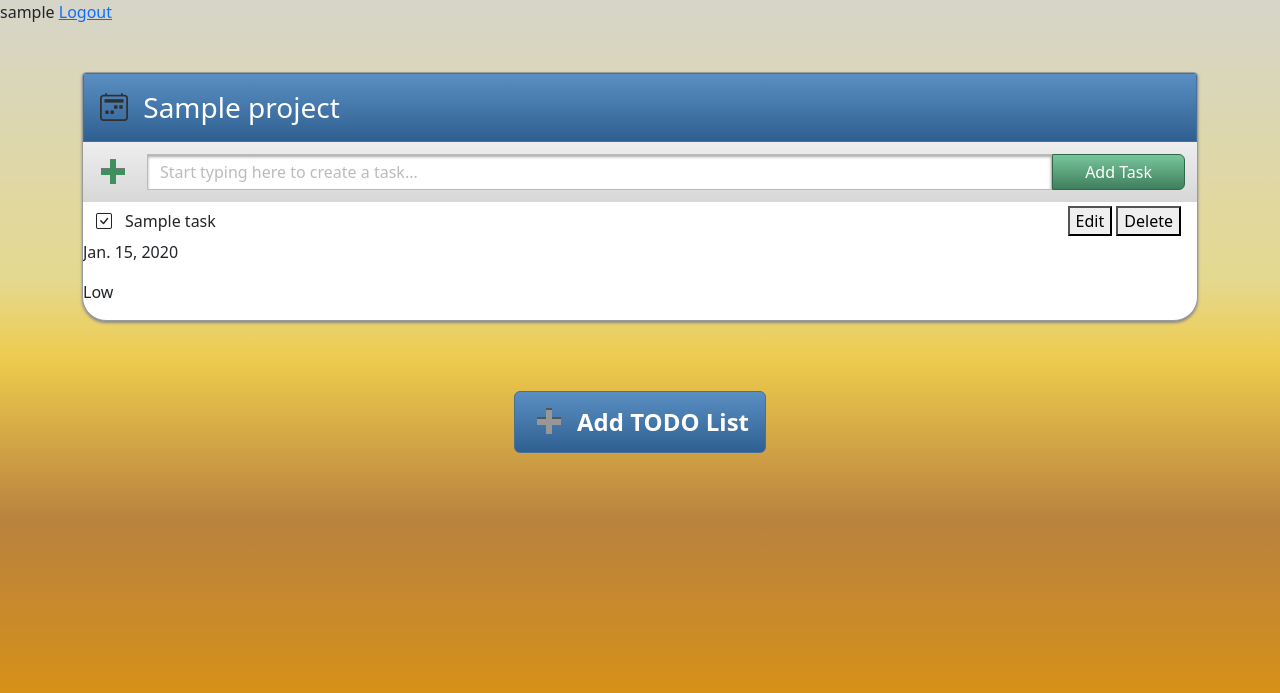
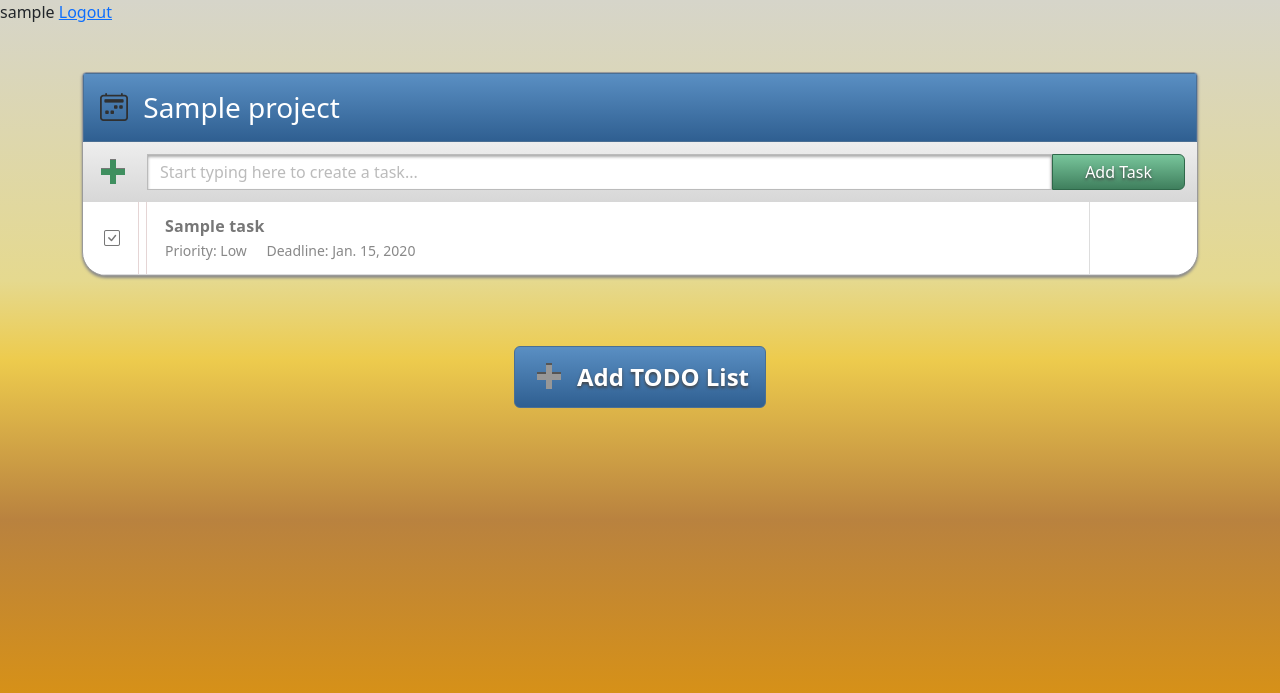
Before and after one commit to anastasiiaoshega513/task-manager, a Django app: page / in a window 1280 px wide. Shown: the top 693 px of the page. Run offline with Django 5.2, Linux system fonts and the light colour scheme; a user stored in the database is signed in; tables that the repository leaves empty hold one stand-in row (values such as "Sample post").

Commit message:
feat(ui): Restyle project and task cards
Co-Authored-By: Claude Sonnet 5 <noreply@anthropic.com>

```diff
--- a/static/css/styles.css
+++ b/static/css/styles.css
@@ -62,6 +62,7 @@ body {
   font-weight: 600;
   margin-top: 20px;
   border: 1px solid #4a6f94;
+  text-shadow: 0 2px 3px #444;
 }
 
 .plus-icon {
@@ -105,8 +106,109 @@ body {
   );
   border: 1.5px solid #2f684a;
   border-radius: 0 6px 6px 0;
+  text-shadow: 0 2px 3px #444;
 }
 
 .task-create-form input::placeholder {
   color: #bbb;
 }
+
+.task-item {
+  padding: 12px 0;
+  border-bottom: 1px solid #ddd;
+  background-image:
+    linear-gradient(to right, transparent 55px, #e5d5d5 55px 56px, transparent 56px),
+    linear-gradient(to right, transparent 63px, #e5d5d5 63px 64px, transparent 64px),
+    linear-gradient(to left, transparent 107px, #ddd 107px 108px, transparent 108px);
+}
+
+.task-actions {
+  visibility: hidden;
+  color: #777;
+}
+
+.task-actions button + button {
+  border-left: 1px solid #ddd;
+}
+
+.task-item:hover .task-actions {
+  visibility: visible;
+}
+
+.task-item:hover {
+  background-color: #fffdd8;
+}
+
+.no-tasks {
+  margin: 0;
+  padding: 16px 77px;
+  min-height: 60px;
+}
+
+.task-name {
+  color: #777;
+  font-weight: 600;
+  letter-spacing: 0.2px;
+}
+
+.task-meta {
+  color: #888;
+  font-weight: 500;
+}
+
+.task-update-form {
+  display: flex;
+  align-items: center;
+  gap: 12px;
+  padding: 16px;
+}
+
+.task-update-form p {
+  margin: 0;
+}
+
+.task-update-form label {
+  color: #777;
+  font-weight: 600;
+}
+
+.task-update-form button {
+  color: white;
+  background: linear-gradient(
+    to bottom,
+    #78c59b,
+    #3f7f5d
+  );
+  border: 1px solid #2f684a;
+  padding: 6px 18px;
+}
+
+.project-form button {
+  padding: 6px 16px;
+}
+
+.add-project-button:hover,
+.add-project-button:active {
+  color: white;
+}
+
+.project-form {
+  width: fit-content;
+  margin: 0 auto 20px;
+  padding: 16px 20px;
+  background: white;
+  border-radius: 6px;
+
+  display: flex;
+  align-items: center;
+  gap: 8px;
+}
+
+.project-form p {
+  margin: 0;
+}
+
+.project-form label {
+  color: #777;
+  font-weight: 600;
+}
--- a/templates/tasks/partials/project.html
+++ b/templates/tasks/partials/project.html
@@ -56,7 +56,7 @@
     {% for task in project.tasks.all %}
       {% include "tasks/partials/task.html" %}
     {% empty %}
-      <p>No tasks yet.</p>
+      <p class="task-name no-tasks">No tasks yet.</p>
     {% endfor %}
   </div>
 </div>
--- a/templates/tasks/partials/task.html
+++ b/templates/tasks/partials/task.html
@@ -1,8 +1,8 @@
-<div id="task-{{ task.pk }}">
-  <div class="d-flex align-items-center">
+<div id="task-{{ task.pk }}" class="task-item d-flex align-items-center">
   <button
     type="button"
-      class="btn"
+    class="btn ms-2 me-2"
+    style="color: #777;"
     hx-post="{% url 'tasks:task-toggle-complete' task.pk %}"
     hx-target="#task-{{ task.pk }}"
     hx-swap="outerHTML"
@@ -14,29 +14,37 @@
     {% endif %}
   </button>
 
-    <span>{{ task.name }}</span>
+  <div class="ms-4">
+    <div class="task-name">{{ task.name }}</div>
 
-    <div class="ms-auto me-3">
+    <small class="task-meta">
+      <span>Priority: {{ task.get_priority_display }}</span>
+
+      {% if task.deadline %}
+        <span class="ms-3">Deadline: {{ task.deadline }}</span>
+      {% endif %}
+    </small>
+  </div>
+
+  <div class="task-actions ms-auto me-3">
     <button
       type="button"
+      class="btn"
       hx-get="{% url 'tasks:task-update' task.pk %}"
       hx-target="#task-{{ task.pk }}"
       hx-swap="outerHTML"
     >
-        Edit
+      <i class="bi bi-pen"></i>
     </button>
 
     <button
       type="button"
+      class="btn"
       hx-post="{% url 'tasks:task-delete' task.pk %}"
       hx-target="#task-{{ task.pk }}"
       hx-swap="outerHTML"
     >
-        Delete
+      <i class="bi bi-trash"></i>
     </button>
   </div>
 </div>
-
-  <p>{{ task.deadline }}</p>
-  <p>{{ task.get_priority_display }}</p>
-</div>
--- a/templates/tasks/partials/task_update_form.html
+++ b/templates/tasks/partials/task_update_form.html
@@ -1,5 +1,6 @@
 <form
   id="task-{{ object.pk }}"
+  class="task-update-form"
   hx-post="{% url 'tasks:task-update' object.pk %}"
   hx-target="#task-{{ object.pk }}"
   hx-swap="outerHTML"
```
Also changed, not shown: templates/tasks/partials/project_form.html (+12 -1 lines). Lines whose indentation alone changed are shown as unchanged.
